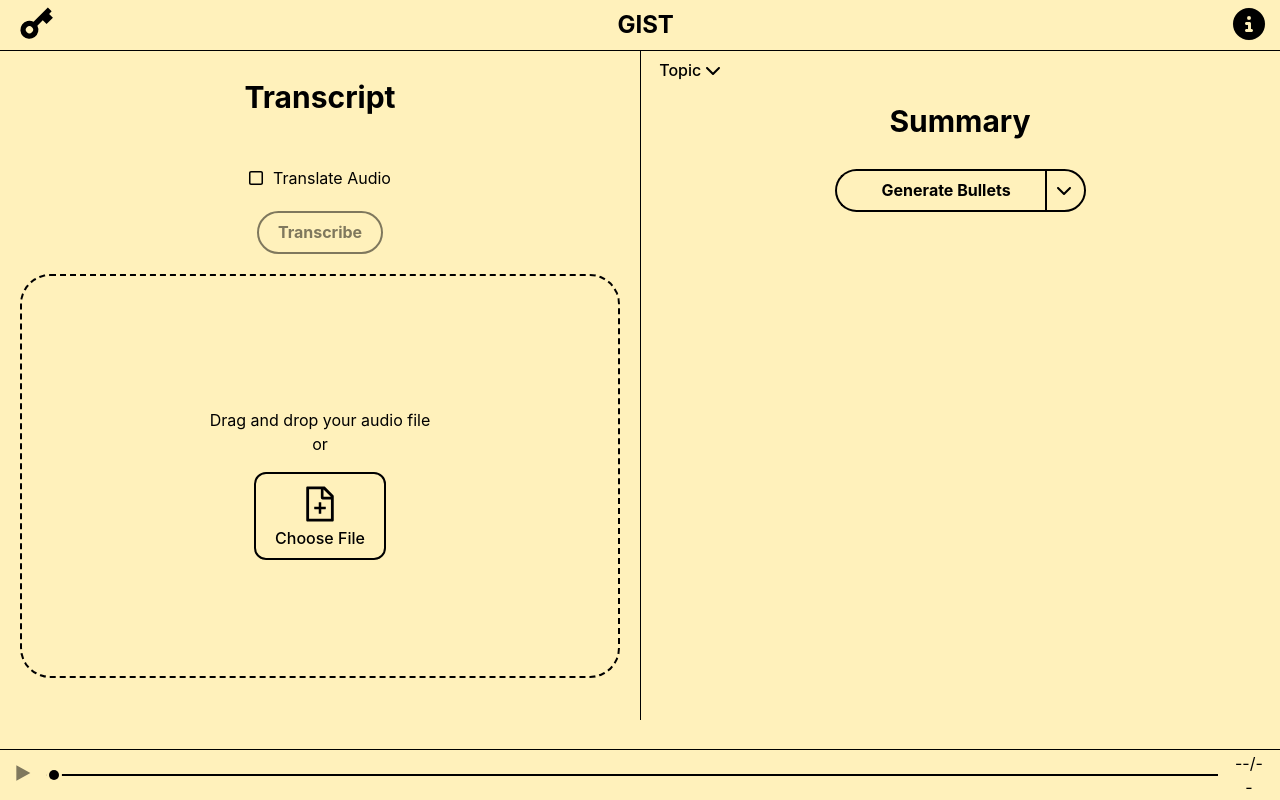
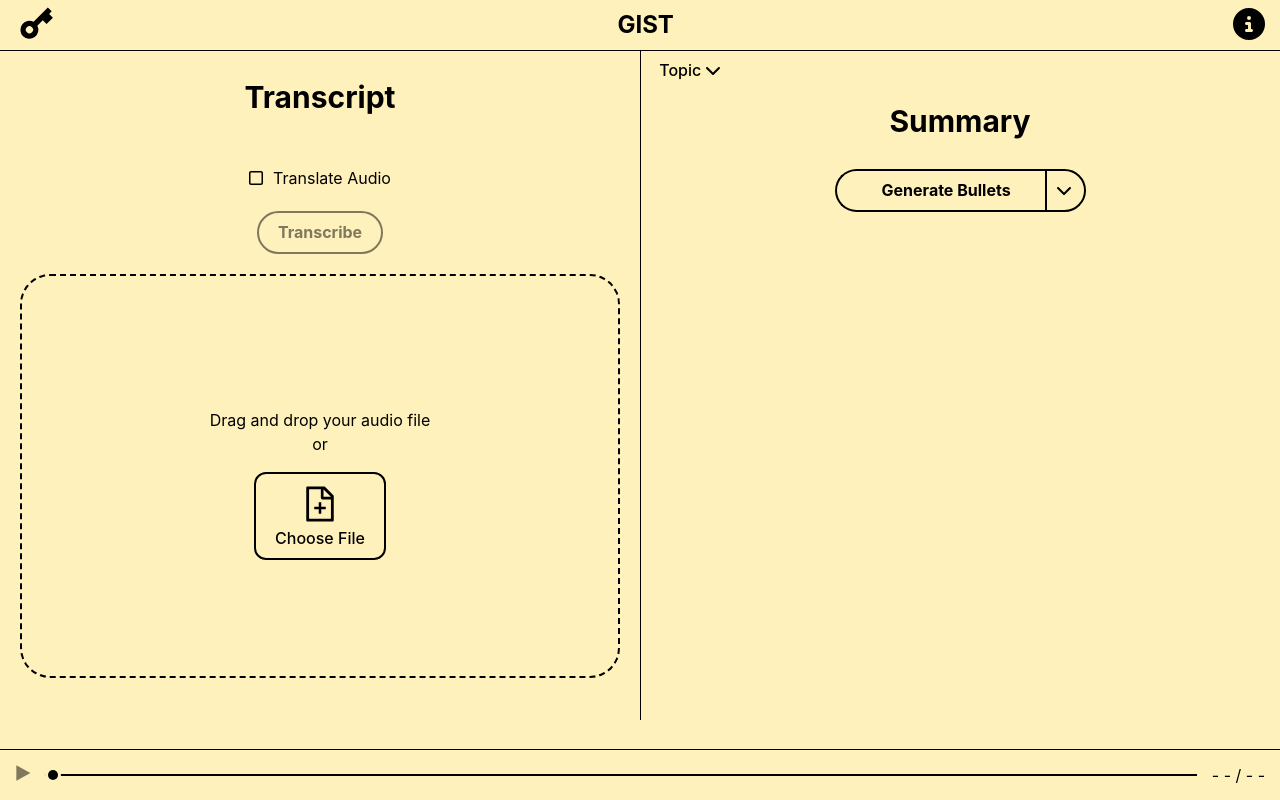
Before and after one commit to Carsonthemonkey/GIST, a React (Vite) app: page / in a window 1280 px wide. Built offline with nearby package versions, Linux system fonts and the light colour scheme; the HTML template or start-up script is replaced by a standard one.

Commit message:
Improves audio panel formatting

```diff
--- a/src/components/AudioPanel.tsx
+++ b/src/components/AudioPanel.tsx
@@ -81,7 +81,7 @@ const AudioPanel = ({ audioFile, fileIsUploaded }: AudioPanelProps) => {
                 <div id="playhead"></div>
             </div>
         </div>
-        {fileIsUploaded? <div id="timestamp">{formatTimestamp(currentTime)}/{formatTimestamp(audioDuration)}</div> : <div id="timestamp">--/--</div>}
+        {fileIsUploaded? <div id="timestamp">{formatTimestamp(currentTime)} / {formatTimestamp(audioDuration)}</div> : <div id="timestamp">- - / - -</div>}
         </div>
     );
 };
--- a/src/styles/AudioPanel.css
+++ b/src/styles/AudioPanel.css
@@ -48,9 +48,14 @@
 }
 #audio-panel #timestamp {
   margin: 15px;
+  white-space: nowrap;
 }
 #audio-panel button {
   border: none;
+  position: relative;
+  padding: 0;
+  width: 50px;
+  height: 50px;
 }
 #audio-panel .disabled-button svg path {
   stroke: var(--grayed-out-color);
--- a/src/styles/AudioPanel.scss
+++ b/src/styles/AudioPanel.scss
@@ -53,9 +53,14 @@
 
     #timestamp{
         margin: 15px;
+        white-space: nowrap;
     }
     button{
         border: none;
+        position: relative;
+        padding: 0;
+        width: 50px;
+        height: 50px;
     }
     // svg{
     //     path
```
Also changed, not shown: 1 other file (tests, documents, lock files or other folders).
